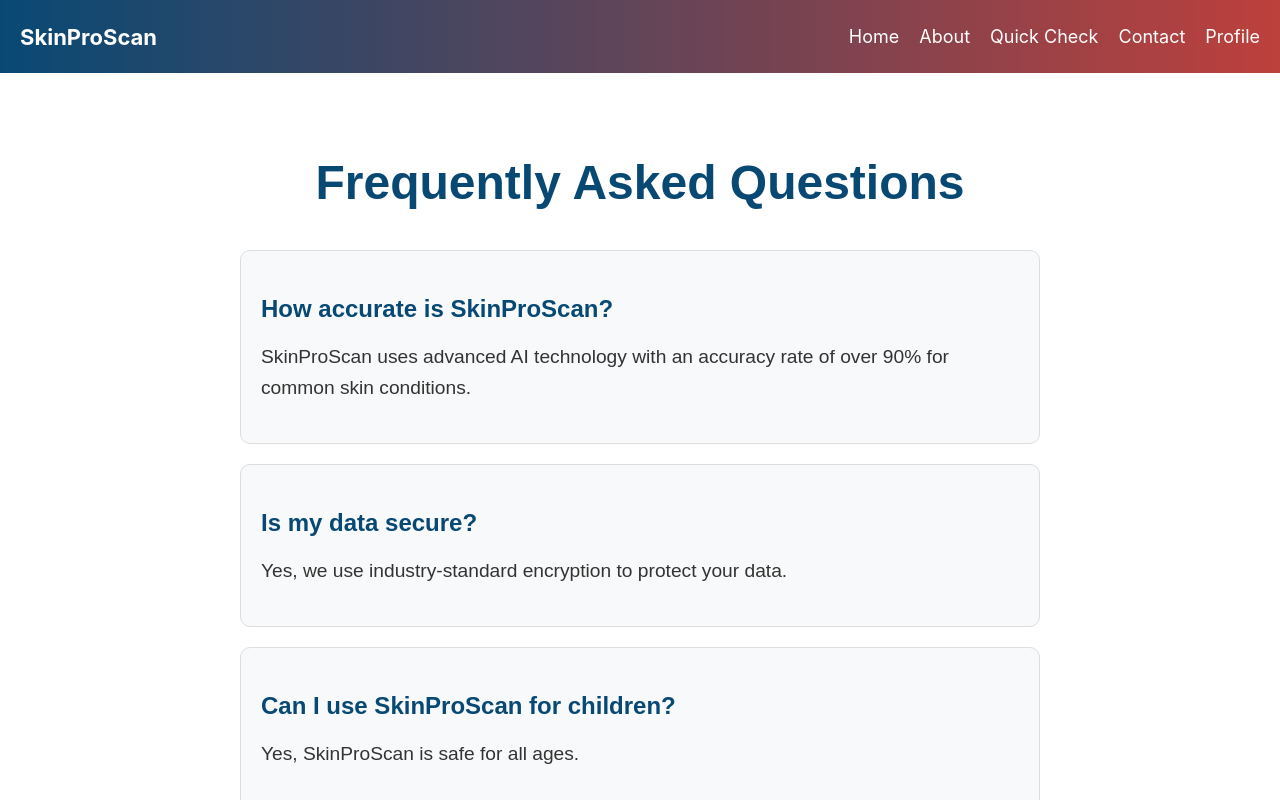
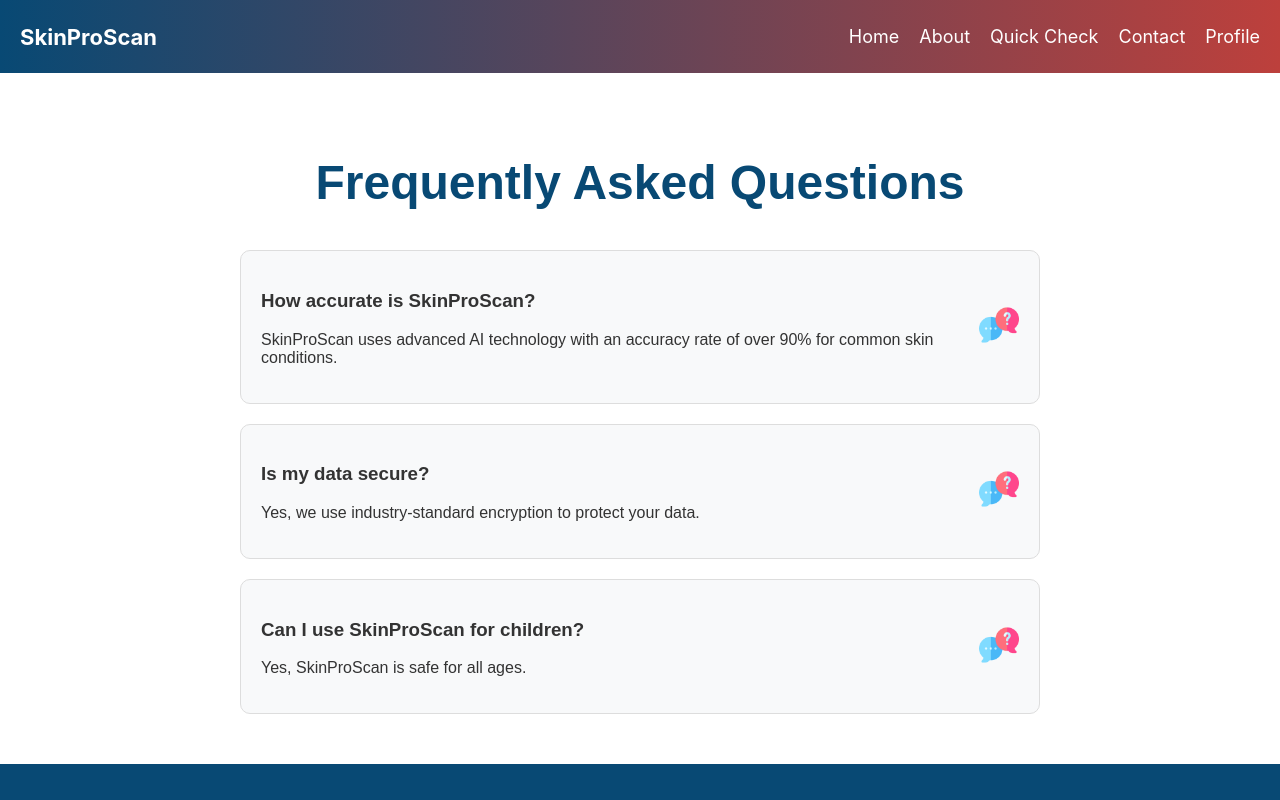
Before and after one commit to Dewasinghe-Dayoda/Final-Year-Project, a React (Create React App) app in the folder frontend/: page /FAQ in a window 1280 px wide. Shown: the top 800 px of the page. Built offline with nearby package versions, Linux system fonts and the light colour scheme.

Commit message:
Added icon to FAQ-items

```diff
--- a/frontend/src/pages/FAQ.js
+++ b/frontend/src/pages/FAQ.js
@@ -1,5 +1,6 @@
 import React from "react";
 import "../styles/FAQ.css";
+import faqIcon from "../assets/faq-icon.png"; // Import the FAQ icon
 
 const FAQ = () => {
   const faqs = [
@@ -23,8 +24,13 @@
       <div className="faq-list">
         {faqs.map((faq, index) => (
           <div key={index} className="faq-item">
-            <h3>{faq.question}</h3>
-            <p>{faq.answer}</p>
+            <div className="faq-text">
+              <h3>{faq.question}</h3>
+              <p>{faq.answer}</p>
+            </div>
+            <div className="faq-icon">
+              <img src={faqIcon} alt="FAQ Icon" />
+            </div>
           </div>
         ))}
       </div>
--- a/frontend/src/styles/FAQ.css
+++ b/frontend/src/styles/FAQ.css
@@ -1,10 +1,9 @@
 .faq-container {
   font-family: 'Arial', sans-serif;
-    margin: 0;
+  margin: 0 auto;
   padding: 50px 20px;
   color: #333;
   max-width: 800px;
-    margin: 0 auto;
 }
 
 .faq-container h1 {
@@ -25,15 +24,17 @@
   padding: 20px;
   border-radius: 10px;
   border: 1px solid #ddd;
+  display: flex;
+  align-items: center;
+  justify-content: space-between; /* Ensures text is on the left and icon on the right */
+  gap: 15px;
 }
 
-  .faq-item h3 {
-    font-size: 1.5rem;
-    color: #084974;
-    margin-bottom: 10px;
+.faq-text {
+  flex: 1; /* Allows the text to take available space */
 }
 
-  .faq-item p {
-    font-size: 1.2rem;
-    line-height: 1.6;
+.faq-icon img {
+  width: 40px; /* Adjust size as needed */
+  height: 40px;
 }
```
Also changed, not shown: frontend/src/assets/faq-icon.png (added). Lines whose indentation alone changed are shown as unchanged.
